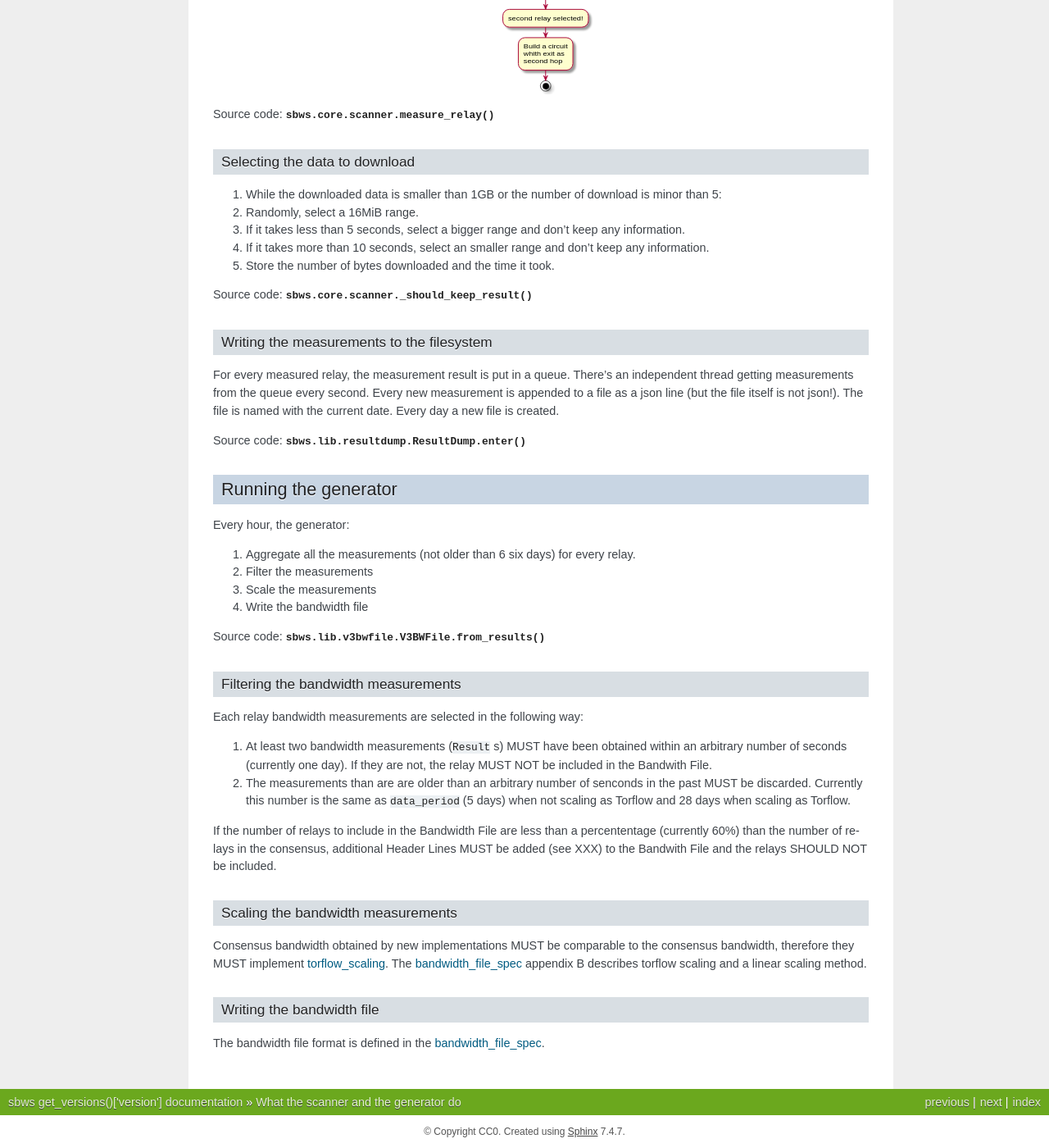
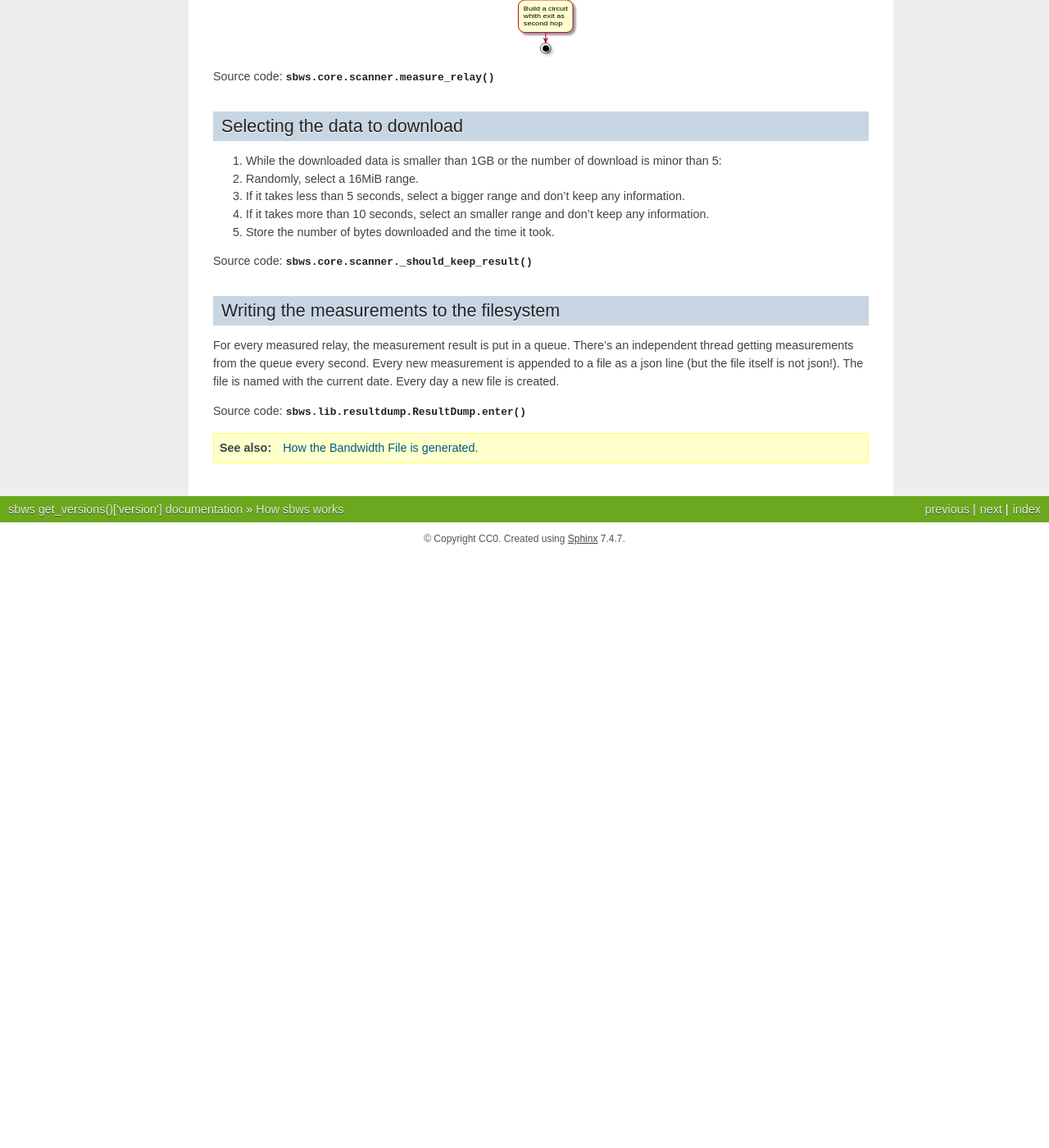
Before and after one commit to torproject/sbws, a Sphinx documentation site: the page built from docs/source/how_works.rst, in a window 1280 px wide and 1400 px high, scrolled down 3305 px. Shown: the whole window at 82% size. Built offline with Sphinx 7.4.7, drawn with Linux system fonts in a browser that asks for light colours; formulas are drawn with MathJax 3; after the commit the page ends 3982 px from its top, so only the background shows below that; some of the changed text lies outside the part shown.

Commit message:
fix: doc: Separate how scanner and generator work
in different files and link to each other.

```diff
--- a/docs/source/how_works.rst
+++ b/docs/source/how_works.rst
@@ -1,11 +1,10 @@
-What the scanner and the generator do
-======================================
+.. _scanner:
 
-Running the scanner
------------------------
+How sbws works
+==============
 
 Overview
-~~~~~~~~~
+---------
 
 .. The following text is part of the introduction in the README, but rst
    formatted.
@@ -28,7 +27,7 @@ by a :term:`directory authority` to report relays’ bandwidth in its vote.
 .. image:: ./images/dirauths_bwauths.png
 
 Intialization
-~~~~~~~~~~~~~~
+--------------
 
 .. At some point it should be able to get environment variables
 
@@ -58,7 +57,7 @@ Classes used in the initialization:
 Source code: :func:`sbws.core.scanner.run_speedtest`
 
 Measuring relays
-~~~~~~~~~~~~~~~~~
+-----------------
 
 #. For every relay:
 #. Select a second relay to build a Tor circuit.
@@ -84,7 +83,7 @@ Measuring a relay
 Source code: :func:`sbws.core.scanner.measure_relay`
 
 Selecting a second relay
-~~~~~~~~~~~~~~~~~~~~~~~~
+------------------------
 
 #. If the relay to measure is an exit, use it as an exit and obtain the
    non-exits.
@@ -102,7 +101,7 @@ Selecting a second relay
 Source code: :func:`sbws.core.scanner.measure_relay`
 
 Selecting the data to download
-~~~~~~~~~~~~~~~~~~~~~~~~~~~~~~~
+-------------------------------
 
 #. While the downloaded data is smaller than 1GB or the number of download
    is minor than 5:
@@ -116,7 +115,7 @@ Selecting the data to download
 Source code: :func:`sbws.core.scanner._should_keep_result`
 
 Writing the measurements to the filesystem
-~~~~~~~~~~~~~~~~~~~~~~~~~~~~~~~~~~~~~~~~~~~
+-------------------------------------------
 
 For every measured relay, the measurement result is put in a queue.
 There's an independent thread getting measurements from the queue every second.
@@ -126,54 +125,10 @@ The file is named with the current date. Every day a new file is created.
 
 Source code: :func:`sbws.lib.resultdump.ResultDump.enter`
 
-Running the generator
------------------------
-
-Every hour, the generator:
-
-#. Aggregate all the measurements (not older than 6 six days) for every relay.
-#. Filter the measurements
-#. Scale the measurements
-#. Write the bandwidth file
-
-Source code: :func:`sbws.lib.v3bwfile.V3BWFile.from_results`
-
-Filtering the bandwidth measurements
-~~~~~~~~~~~~~~~~~~~~~~~~~~~~~~~~~~~~~
-
-Each relay bandwidth measurements are selected in the following way:
-
-#. At least two bandwidth measurements (``Result`` s) MUST have been obtained
-   within an arbitrary number of seconds (currently one day).
-   If they are not, the relay MUST NOT be included in the Bandwith File.
-#. The measurements than are are older than an arbitrary number of senconds
-   in the past MUST be discarded.
-   Currently this number is the same as ``data_period`` (5 days) when not
-   scaling as Torflow and 28 days when scaling as Torflow.
-
-If the number of relays to include in the Bandwidth File are less than
-a percententage (currently 60%) than the number of relays in the consensus,
-additional Header Lines MUST be added (see XXX) to the Bandwith File and the
-relays SHOULD NOT be included.
-
-Scaling the bandwidth measurements
-~~~~~~~~~~~~~~~~~~~~~~~~~~~~~~~~~~~~
-
-Consensus bandwidth obtained by new implementations MUST be comparable to the
-consensus bandwidth, therefore they MUST implement torflow_scaling_.
-The bandwidth_file_spec_ appendix B describes torflow scaling and a linear
-scaling method.
-
-Writing the bandwidth file
-~~~~~~~~~~~~~~~~~~~~~~~~~~~
-
-The bandwidth file format is defined in the bandwidth_file_spec_.
-
+.. seealso:: :ref:`generator`.
 
 .. _torflow: https://gitweb.torproject.org/torflow.git
 .. _stem: https://stem.torproject.org
 .. https://github.com/requests/requests/issues/4885
 .. _requests: http://docs.python-requests.org/
 .. _peerflow: https://www.nrl.navy.mil/itd/chacs/sites/www.nrl.navy.mil.itd.chacs/files/pdfs/16-1231-4353.pdf
-.. _torflow_scaling: https://gitweb.torproject.org/torflow.git/tree/NetworkScanners/BwAuthority/README.spec.txt#n298
-.. _bandwidth_file_spec: https://gitweb.torproject.org/torspec.git/tree/bandwidth-file-spec.txt
--- a/docs/source/index.rst
+++ b/docs/source/index.rst
@@ -40,6 +40,7 @@ Included in the
    testing
    documenting
    how_works
+   generator
    code_design
    state
    config
```
Also changed, not shown: docs/source/generator.rst (added, +50 -0 lines).
